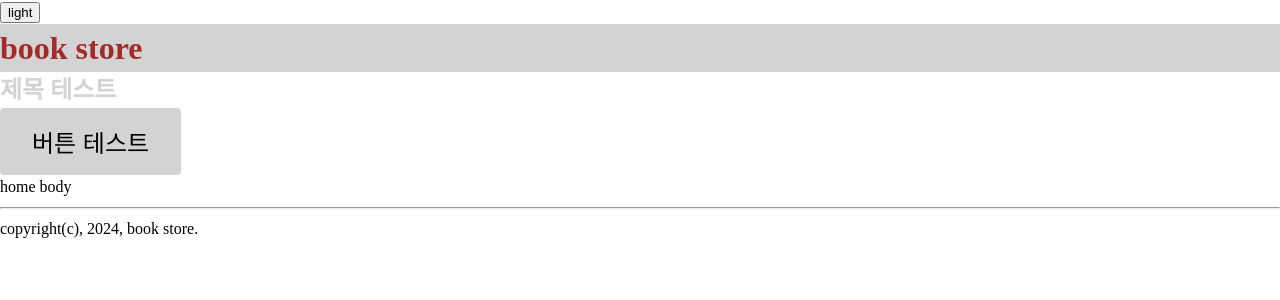
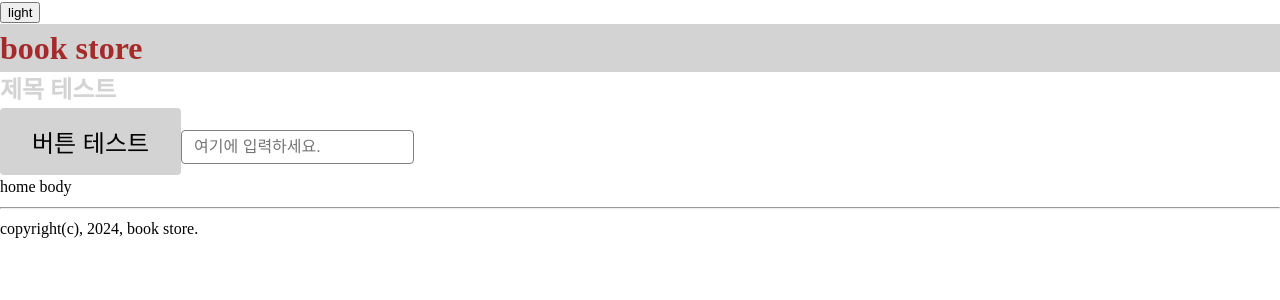
Before and after one commit to hyenee99/FE-bookStore, a React (Create React App) app: page / in a window 1280 px wide. Shown: the top 300 px of the page. Built offline with nearby package versions, Linux system fonts and the light colour scheme.

Commit message:
Input 컴포넌트 생성

```diff
--- /dev/null
+++ b/src/components/common/InputText.tsx
@@ -0,0 +1,23 @@
+import React, { ForwardedRef } from "react";
+import styled from "styled-components";
+
+interface Props {
+  placeholder?: string;
+}
+
+const InputText = React.forwardRef(({placeholder}: Props, ref: ForwardedRef<HTMLInputElement>) => {
+  return (
+    <InputTextStyled  placeholder={placeholder} ref={ref} />
+  )
+})
+
+const InputTextStyled = styled.input.attrs({type: "text"})`
+  padding: 0.25rem 0.75rem;
+  border: 1px solid ${({theme}) => theme.color.border};
+  border-radius:${({theme}) => theme.borderRadius.default};
+  font-size: 1rem;
+  line-height:1.5;
+  color: ${({theme}) => theme.color.text};
+`;
+
+export default InputText;
--- a/src/pages/Home.tsx
+++ b/src/pages/Home.tsx
@@ -1,4 +1,5 @@
 import Button from "../components/common/Button";
+import InputText from "../components/common/InputText";
 import Title from "../components/common/Title";
 
 function Home() {
@@ -10,6 +11,7 @@
     <Button size="large" scheme="normal">
       버튼 테스트
     </Button>
+    <InputText placeholder="여기에 입력하세요." />
     <div>home body</div>
     </>
   )
--- a/src/style/theme.ts
+++ b/src/style/theme.ts
@@ -1,5 +1,5 @@
 export type ThemeName = "light" | "dark";
-export type ColorKey = "primary" | "background" | "secondary" | "third" ;
+export type ColorKey = "primary" | "background" | "secondary" | "third" | "border" | "text";
 
 export type HeadingSize = "large"| "medium"| "small";
 export type ButtonSize = "large"| "medium"| "small";
@@ -36,7 +36,9 @@
     primary: 'brown',
     background: "lightgray",
     secondary: "blue",
-    third: "green"
+    third: "green",
+    border:"gray",
+    text:"black"
   },
   heading : {
     large:{
@@ -85,7 +87,9 @@
     primary: 'coral',
     background: "midnightblue",
     secondary: "darkblue",
-    third: "darkgreen"
+    third: "darkgreen",
+    border:"gray",
+    text:"black"
   }
 };
 
```
